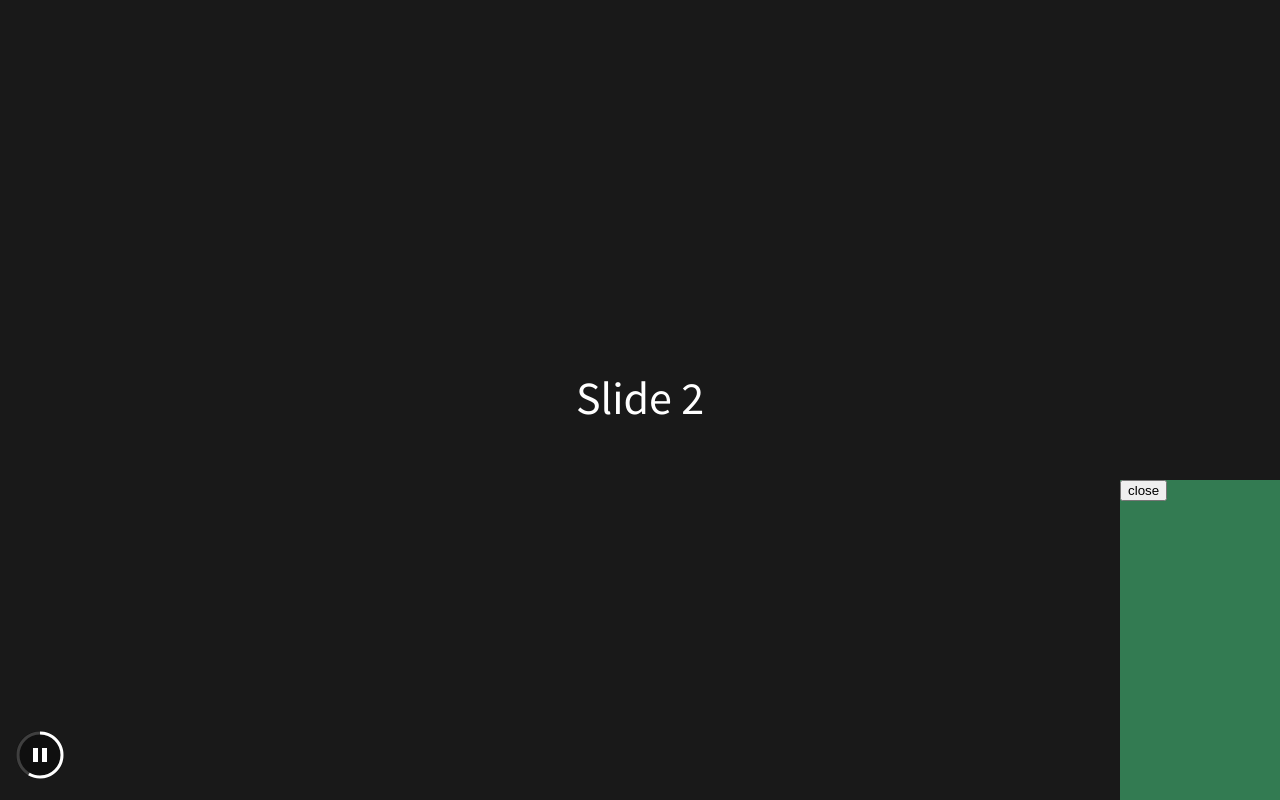
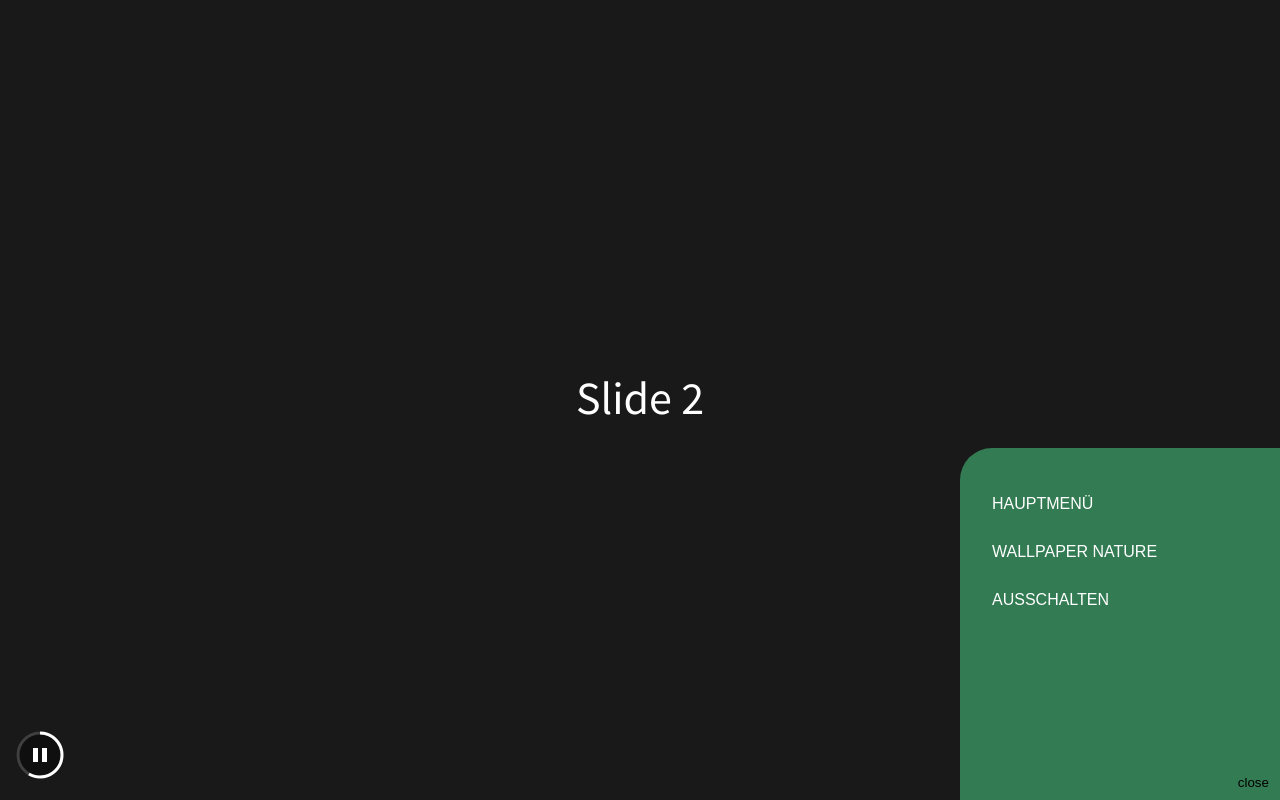
Before and after one commit to escapedcat/tmp-slide, a website: page index.html in a window 1280 px wide. Both pictures are taken after a click on the button 1253 px from the left and 782 px from the top of the page. Drawn offline with Linux system fonts and the light colour scheme.

Commit message:
feat: flyout style

```diff
--- a/css/extra.scss
+++ b/css/extra.scss
@@ -1,3 +1,4 @@
+.btn-flyout-close,
 .btn-flyout {
 	height: 2.7em;
 	width: 4em;
@@ -9,6 +10,7 @@
 	border-top-left-radius: 1em;
 }
 
+
 .flyout {
 	display: none;
 
@@ -17,6 +19,20 @@
 	bottom: 0;
 	right: 0;
 	background-color: #337b52;
-	width: 10em;
-	height: 20em
+	width: 20em;
+	height: 20em;
+	padding: 2em 0 0;
+	border-top-left-radius: 2em;
 }
+
+ul {
+	list-style: none;
+	a {
+		display: block;
+		padding: 1em 2em;
+		text-transform: uppercase;
+		text-decoration: none;
+		font-family: Arial, Helvetica, sans-serif;
+		color: white;
+	}
+}
--- a/index.html
+++ b/index.html
@@ -32,6 +32,11 @@
     <!-- <button onclick="Reveal.next()">Next</button> -->
     <button id="handle-btn-flyout" class="btn-flyout"></button>
     <div id="handle-flyout" class="flyout">
+      <ul>
+        <li><a href="#">Hauptmenü</a></li>
+        <li><a href="#">Wallpaper Nature</a></li>
+        <li><a href="#">Ausschalten</a></li>
+      </ul>
       <button id="handle-btn-flyout-close" class="btn-flyout-close">close</button>
     </div>
 
```
Also changed, not shown: dist/reveal.css.
